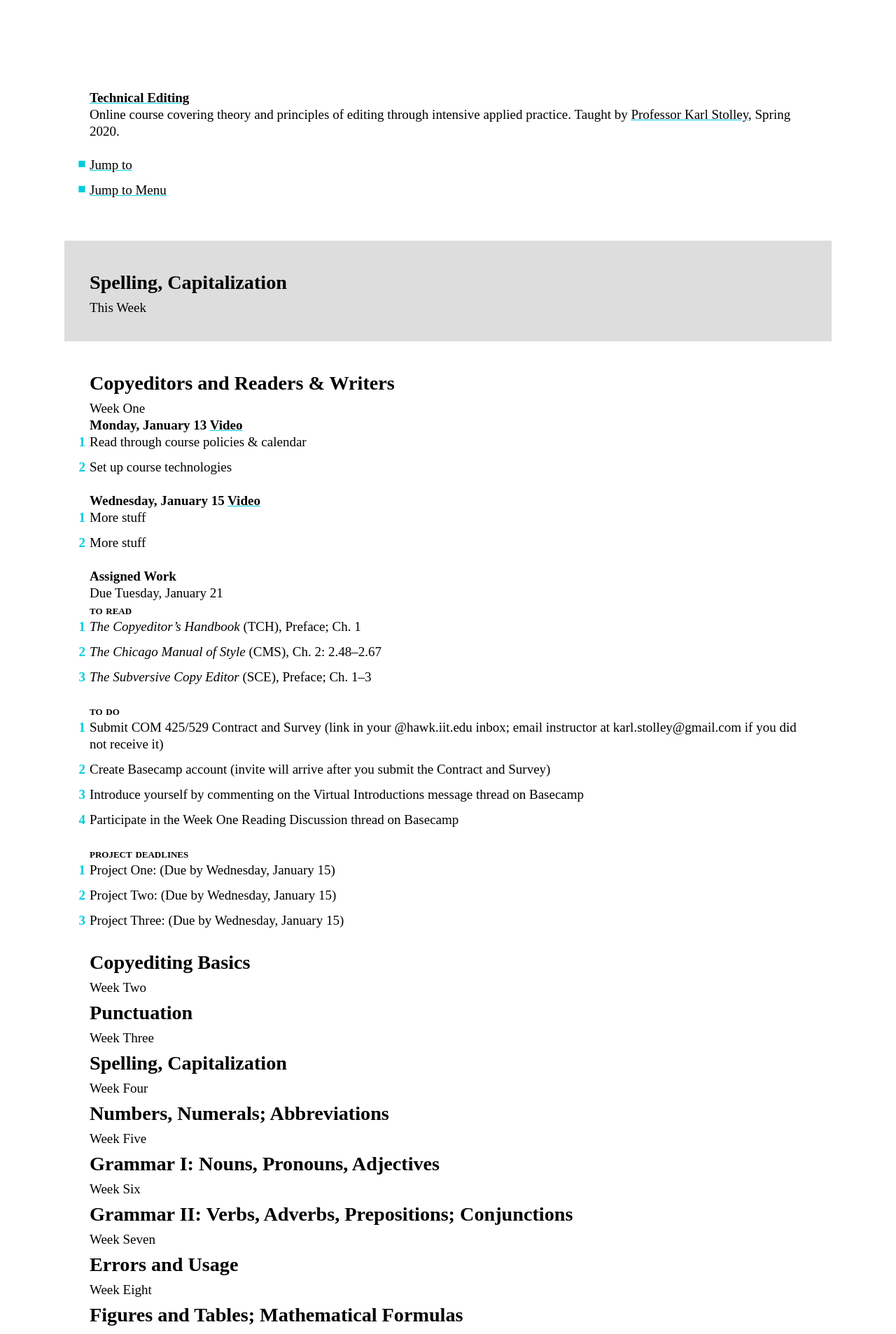
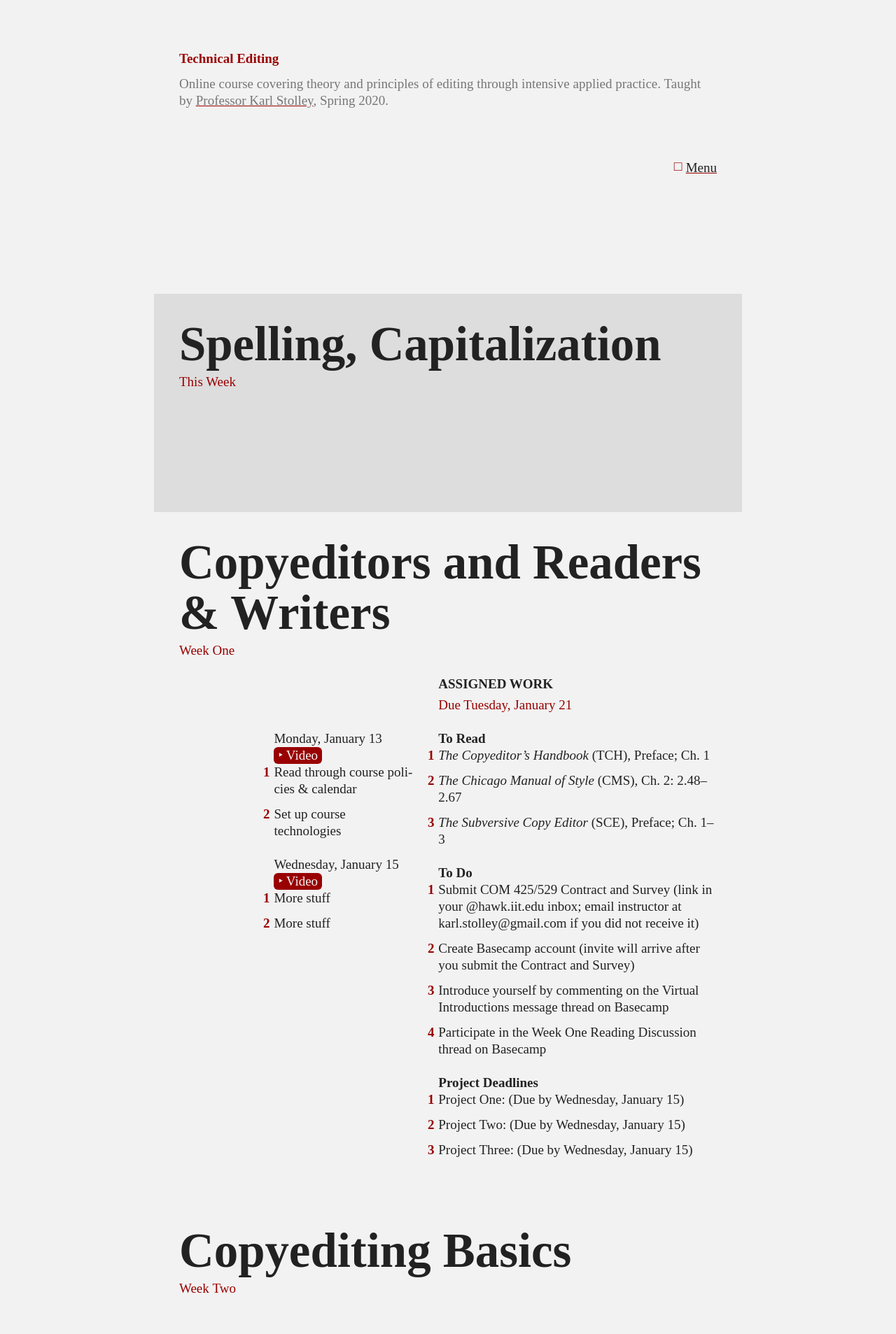
Before and after one commit to karlstolley/jekyll-theme-course, a Jekyll site: the page built from index.md, in a window 1280 px wide. Shown: the top 1907 px of the page at 70% size. Built offline with Jekyll 4.4.1, drawn with Linux system fonts in a browser that asks for light colours; some web fonts are replaced.

Commit message:
Move upstream and consolidate all styles

```diff
--- a/_sass/_typography.scss
+++ b/_sass/_typography.scss
@@ -5,22 +5,19 @@ $base-line-px: 24;
 $base-size: ($base-size-px / 16) * 100%;
 $base-line: ($base-line-px / $base-size-px) * 1rem;
 $mod-scale: 1.25;
+$text-color: #222;
+$back-color: #F2F2F2;
+$spot-color: #900;
 
 html {
   -webkit-text-size-adjust: none;
   font-family: Parka, serif;
   font-size: 19px;
+  color: $text-color;
+  background: $back-color;
 }
-
 body {
-  padding: $base-line * 1.5;
   line-height: $base-line;
-}
-
-@media screen and (min-width: 700px) {
-  body {
-    padding: 10%;
-  }
 }
 @media (min-resolution: 192dpi) {
   html {
@@ -30,18 +27,169 @@ body {
 h1,h2,h3,h4,h5,h6 {
   font-weight: bold;
 }
+h1 small,
+h1 b {
+  display: block;
+  font-weight: normal;
+}
 h2 {
-  font-size: $base-size * $mod-scale;
+  font-family: "moderno-fb-compressed";
+  font-weight: 600;
+  font-size: $base-size * $mod-scale * $mod-scale * $mod-scale;
   line-height: $base-line * 2;
 }
-h4 {
-  font-variant-caps: small-caps;
-  font-feature-settings: "smcp", "c2sc", "pnum";
-  text-transform: lowercase;
+/* ~ 620px */
+@media screen and (min-width: 38.75em) {
+  h2 {
+    font-family: "moderno-fb-condensed";
+    font-weight: 700;
+  }
+}
+h3 {
+  text-transform: uppercase;
+}
+.agenda h3,
+#footer h3 {
+  text-transform: none;
+  font-weight: 500;
+}
+.agenda h3 a {
+  color: $back-color;
+  background: $spot-color;
+  border-radius: $base-line * 0.25;
+  display: inline-block;
+  height: $base-line;
+  padding-left: $base-line * 0.25;
+  padding-right: $base-line * 0.25;
+}
+.agenda h3 a::before {
+  content: "‣ ";
+}
+#content header {
+  padding-bottom: $base-line;
+}
+#content header small {
+  color: $spot-color;
+  display: block;
+  font-weight: 500;
+  padding-top: $base-line * 0.25;
+}
+#content article {
+  padding-bottom: $base-line * 3;
+}
+
+.current {
+  background: #DDD;
+  padding: $base-line * 1.5;
+  margin: ($base-line * 1.5) (-($base-line * 1.5));
+}
+
+#header,
+#footer {
+  color: #777;
+}
+#header {
+  padding: $base-line * 0.5;
+}
+#header .nav {
+  color: $text-color;
+}
+#header p {
+  min-height: $base-line * 4;
+  padding-top: $base-line * 0.5;
+}
+#header,
+#content,
+#footer {
+  padding-left: $base-line * 1.5;
+  padding-right: $base-line * 1.5;
+}
+
+/* ~ 855px */
+@media screen and (min-width: 53.4375em) {
+  #header,
+  #content,
+  #footer {
+    padding: ($base-line * 1.5) 10%;
+  }
+  h2 {
+    font-size: $base-size * $mod-scale * $mod-scale * $mod-scale * $mod-scale;
+    line-height: $base-line * 2.5;
+  }
+}
+
+/* ~ 1100px */
+@media screen and (min-width: 68.75em) {
+  #header,
+  #content,
+  #footer {
+    padding: ($base-line * 3) 20% ($base-line * 1.5) 20%;
+  }
+  h2 {
+    font-size: $base-size * $mod-scale * $mod-scale * $mod-scale * $mod-scale * $mod-scale;
+    line-height: $base-line * 3;
+  }
+}
+
+/* ~ 690px */
+@media screen and (min-width: 43.125em) {
+  .policy,
+  .project,
+  .week {
+    display: grid;
+    grid-template-columns: .5fr 1fr 2fr;
+    grid-column-gap: $base-line * 1.5;
+  }
+  .week {
+    grid-template-rows: auto minmax(($base-line * 3.25), max-content);
+  }
+  .policy header,
+  .project header,
+  .week header {
+    grid-column: 1 / 4;
+  }
+  .week .agenda {
+    grid-column: 2 / 3;
+    grid-row-start: 3;
+  }
+  .week .agenda + .agenda {
+    grid-row-start: 4;
+  }
+  .policy > * {
+    grid-column: 2 / 4;
+  }
+  .project > * {
+    grid-column: 3 / 4;
+  }
+  .project .deliverables,
+  .project .requirements {
+    grid-column: 1 / 3;
+  }
+  .project .deliverables {
+    grid-row-start: 3;
+  }
+  .project .requirements {
+    grid-row-start: 4;
+  }
+  .project .goals {
+    grid-column: 3 / 4;
+  }
+  .project .description {
+    grid-column: 3 / 4;
+    grid-row: 2 / 6;
+  }
+  .week .assigned {
+    grid-column: 3 / 4;
+    grid-row: 2 / 7;
+  }
 }
 
 b, strong {
   font-weight: bold;
+}
+#content b,
+#content strong {
+  font-weight: 500;
 }
 cite, em, i {
   font-style: italic;
@@ -49,10 +197,12 @@ cite, em, i {
 code {
   font-family: Menlo, Monaco, "Droid Sans Mono", Courier, "Courier New", monospace;
   font-size: 0.85em;
+  hyphens: none;
 }
 
 p,li {
   padding-bottom: $base-line;
+  -webkit-hyphens: auto;
   hyphens: auto;
 }
 
@@ -92,11 +242,33 @@ ul li, .with::before {
   margin-left: -($base-line);
 }
 ul li::before {
-  color: #0CD;
+  color: $spot-color;
   content: "■";
   position: absolute;
   left: $base-line * 0.3;
   top: -($base-line * 0.065);
+}
+#quick-nav .nav {
+  display: flex;
+  justify-content: space-between;
+}
+#nav-con::before {
+  content: ""
+}
+#nav-con a {
+  text-decoration: none;
+}
+.nav a {
+  display: block;
+}
+.nav li::before {
+  content: "□";
+}
+.nav li:hover::before,
+#calendar #nav-cal::before,
+#policies #nav-pol::before,
+#projects #nav-pro::before {
+  content: "■";
 }
 ol, .with::before {
   list-style-type: none;
@@ -109,7 +281,7 @@ ol > li, .with::before {
   counter-increment: enumerated;
 }
 ol > li::before {
-  color: #0CD;
+  color: $spot-color;
   font-weight: bold;
   content: counter(enumerated) "";
   position: absolute;
@@ -118,11 +290,22 @@ ol > li::before {
   width: 1em;
 }
 
+.access {
+  position: absolute;
+  left: -10000px;
+}
 
+a {
+  color: $spot-color;
+}
+#header h1 a {
+  color: $spot-color;
+  text-decoration: none;
+}
 @supports (text-decoration-color: red) {
   a {
     color: inherit;
-    text-decoration-color: #0CD;
+    text-decoration-color: $spot-color;
   }
 }
 
--- a/assets/css/screen.scss
+++ b/assets/css/screen.scss
@@ -10,12 +10,3 @@ a,abbr,acronym,address,applet,article,aside,audio,b,big,blockquote,body,canvas,c
 /* stylelint-enable */
 
 @import "typography";
-
-.current {
-  background: #DDD;
-  padding: $base-line * 1.5;
-  margin: ($base-line * 1.5) (-($base-line * 1.5));
-}
-/* Custom Site Styles */
-
-/* ========== Base Styles ========== */
```
